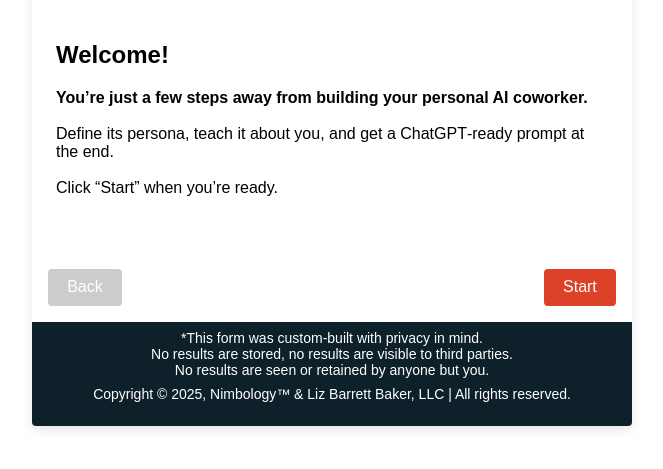
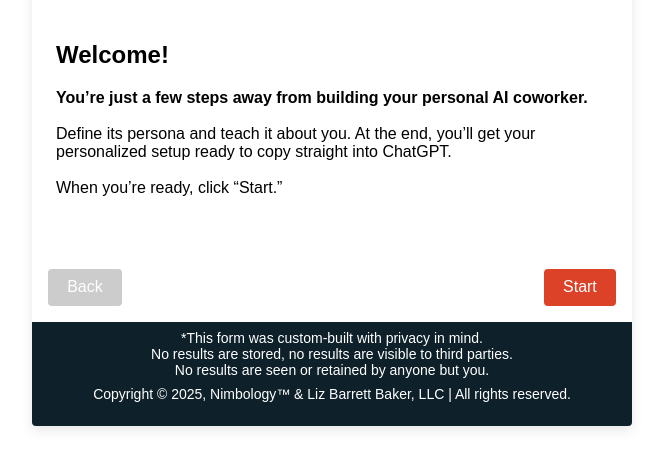
Before and after one commit to lizbbaker/ai-coworker-blueprint, a plain HTML site: page index.html in a window 1280 px wide. Shown: the part 225-694 px from the top of the page, without its empty margins (308-971 px from the left). Drawn offline with nearby package versions, Linux system fonts and the light colour scheme.

Commit message:
Update index.html

```diff
--- a/index.html
+++ b/index.html
@@ -110,8 +110,8 @@ emailjs.init(EMAILJS_USER_ID);
 const intro = {
   title: "Welcome!",
   body: `<strong>You’re just a few steps away from building your personal AI coworker.</strong><br><br>
-Define its persona, teach it about you, and get a ChatGPT‑ready prompt at the end.<br><br>
-Click “Start” when you’re ready.`
+Define its persona and teach it about you. At the end, you’ll get your personalized setup ready to copy straight into ChatGPT.<br><br>
+When you’re ready, click “Start.”`
 };
 const section1Intro = {
   title: "Section 1: Define Your AI Coworker",
@@ -120,8 +120,7 @@ You have up to 1,500 characters to paint the picture.<br><br>Think personality,
 };
 const section2Intro = {
   title: "Section 2: Teach Your AI Coworker About You",
-  body: `Now it’s your turn to share what makes you, well, you! I've shared my personal examples to give you an idea of how I set up ChatGPT. Be bold. Be aspirational. And remember, you can always updated and tweak the information at any time.<br><br>
-We’ll answer the question: <strong>Anything else ChatGPT should know about you?</strong><br><br>From your current role and key challenges to your passions, values, and work style—this is where your AI partner gets the full picture.<br><br>Take up to 1,500 characters to paint a clear portrait of yourself so your coworker can support you perfectly.`
+  body: `Share the essentials: your role, values, goals, and what makes you tick. I've shared personal examples to give you an idea of how I set up ChatGPT. Be bold. Be aspirational. And remember, you can always update and tweak the information at any time.<br><br>Take up to 1,500 characters to paint a clear portrait of yourself so your coworker can support you perfectly.`
 };
 
 // ==== QUESTIONS ====
@@ -130,9 +129,9 @@ const section1 = [
   { q:"What traits should your ideal AI coworker have?", placeholder:"Ex: Direct, no BS. High EQ. Professional, sharp, fun, creative. Challenges me. Witty, consultative, exec presence.", limit:500 },
   { q:"What are your role-related goals?", placeholder:"Ex: Keep me out of admin. Push delegation. Prioritize growth, revenue, visibility. Protect my focus.", limit:500 },
   { q:"What are your aspirational goals?", placeholder:"Ex: National impact, productize IP, scale thought leadership, never let me coast.", limit:500 },
-  { q:"Are you ok with Chat sharing its opinions with you?", placeholder:"Ex: Absolutely—challenge me, just flag when it’s your take.", limit:300 },
+  { q:"Are you ok with Chat sharing its opinions with you?", placeholder:"Ex: Absolutely. Challenge me, just flag when it’s your take.", limit:300 },
   { q:"What do you care about that your AI coworker should care about?", placeholder:"Ex: Ethics, world-class service, authenticity, client impact, freedom, resourcefulness.", limit:300 },
-  { q:"What do you need Chat to know about your personality?", placeholder:"Ex: Visionary, energetic, hates inefficiency, creative, fun, sometimes overcommits.", limit:300 },
+  { q:"What do you need Chat to know about your personality?", placeholder:"Ex: Visionary, energetic, hate inefficiency, creative, fun, sometimes overcommit.", limit:300 },
   { q:"What do you want Chat to teach you with every interaction?", placeholder:"Ex: Scaling, executive mindset, sales/pricing, value creation.", limit:500 },
   { q:"How do you want Chat to prepare you?", placeholder:"Ex: Anticipate blockers, politics, energy drains. Warn on time-wasters.", limit:300 },
   { q:"What encouragement or support do you need?", placeholder:"Ex: Remind me I’m building legacy. Celebrate wins. Snap me out of stress.", limit:400 },
```
